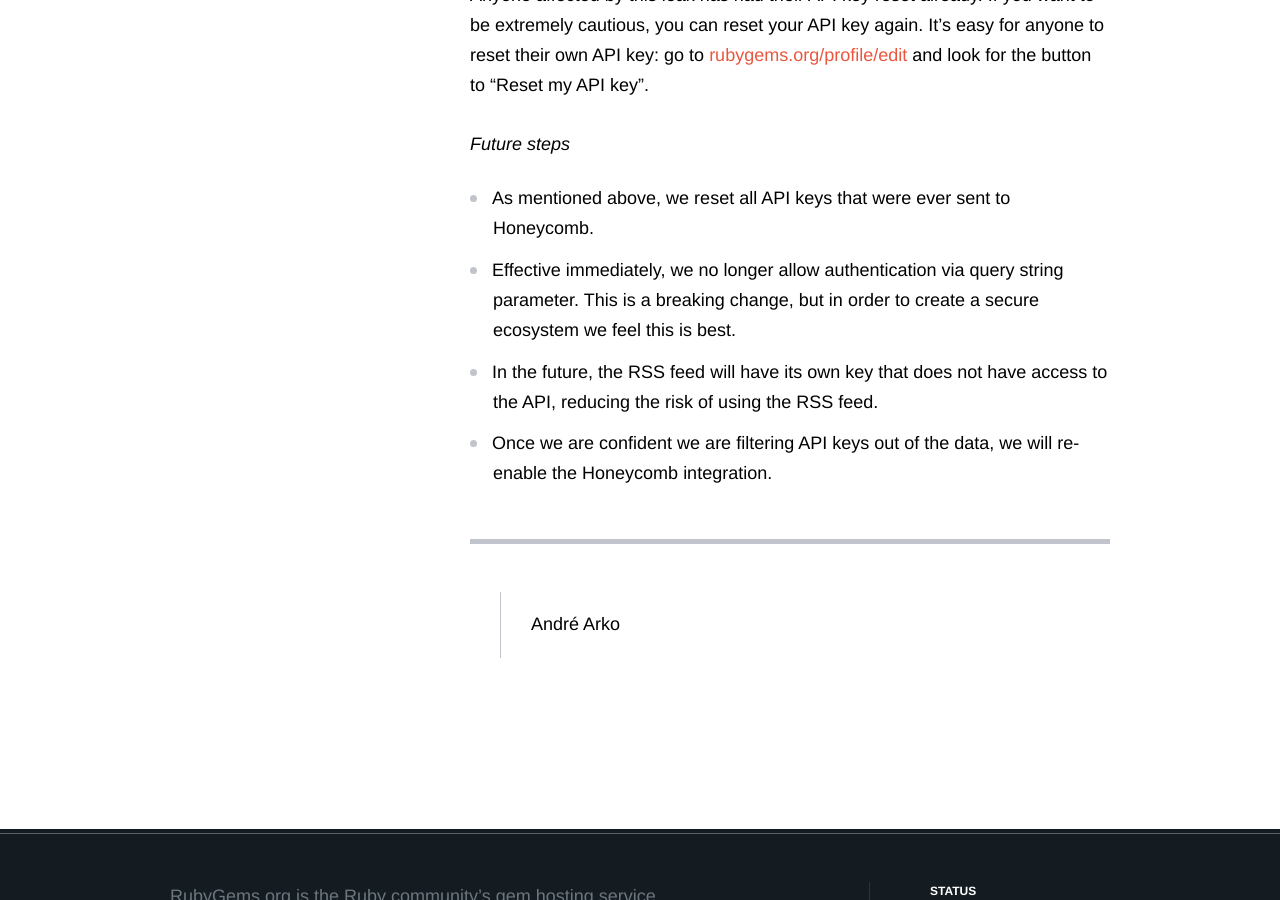
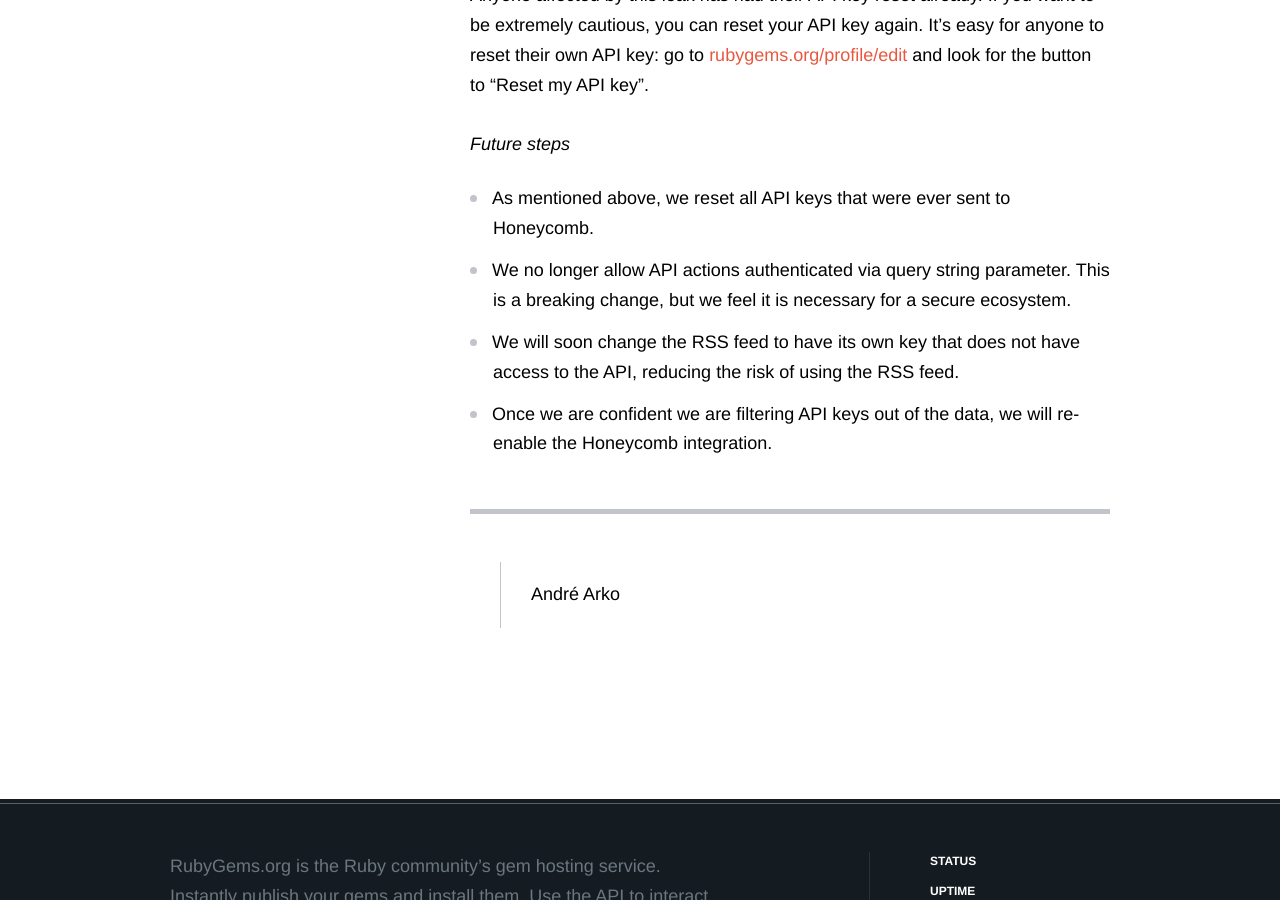
Before and after one commit to rubygems/rubygems.github.io, a Jekyll site: the page built from _posts/2020-07-28-api-key-leak.md, in a window 1280 px wide and 900 px high, scrolled down 2682 px. Built offline with Jekyll 4.4.1, drawn with Linux system fonts in a browser that asks for light colours; comment, search, counter and statistics services are not loaded.

Commit message:
clarify language around query string auth

```diff
--- a/_posts/2020-07-28-api-key-leak.md
+++ b/_posts/2020-07-28-api-key-leak.md
@@ -48,6 +48,6 @@ Anyone affected by this leak has had their API key reset already. If you want to
 ### Future steps
 
   - As mentioned above, we reset all API keys that were ever sent to Honeycomb.
-  - Effective immediately, we no longer allow authentication via query string parameter. This is a breaking change, but in order to create a secure ecosystem we feel this is best.
-  - In the future, the RSS feed will have its own key that does not have access to the API, reducing the risk of using the RSS feed.
+  - We no longer allow API actions authenticated via query string parameter. This is a breaking change, but we feel it is necessary for a secure ecosystem.
+  - We will soon change the RSS feed to have its own key that does not have access to the API, reducing the risk of using the RSS feed.
   - Once we are confident we are filtering API keys out of the data, we will re-enable the Honeycomb integration.
```
